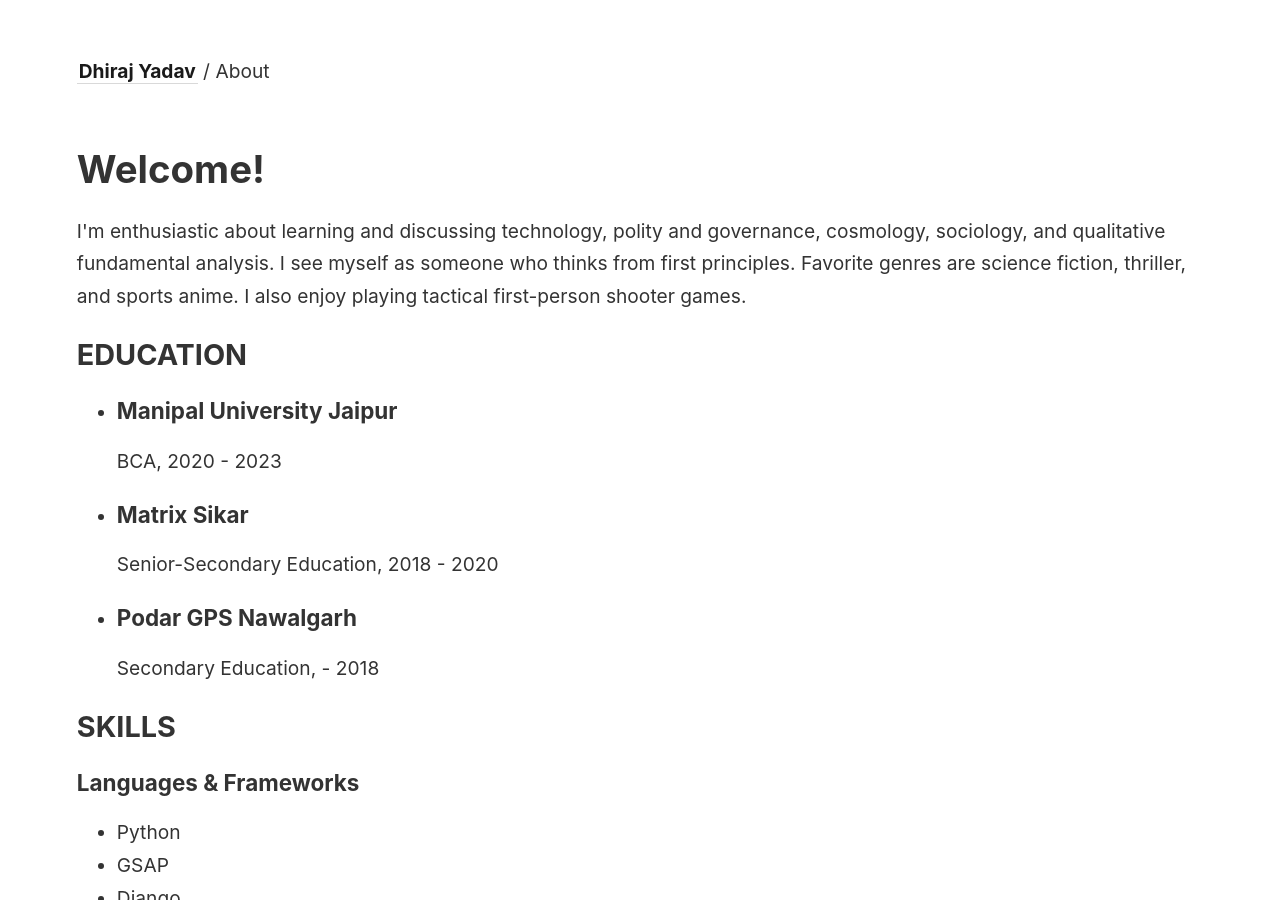
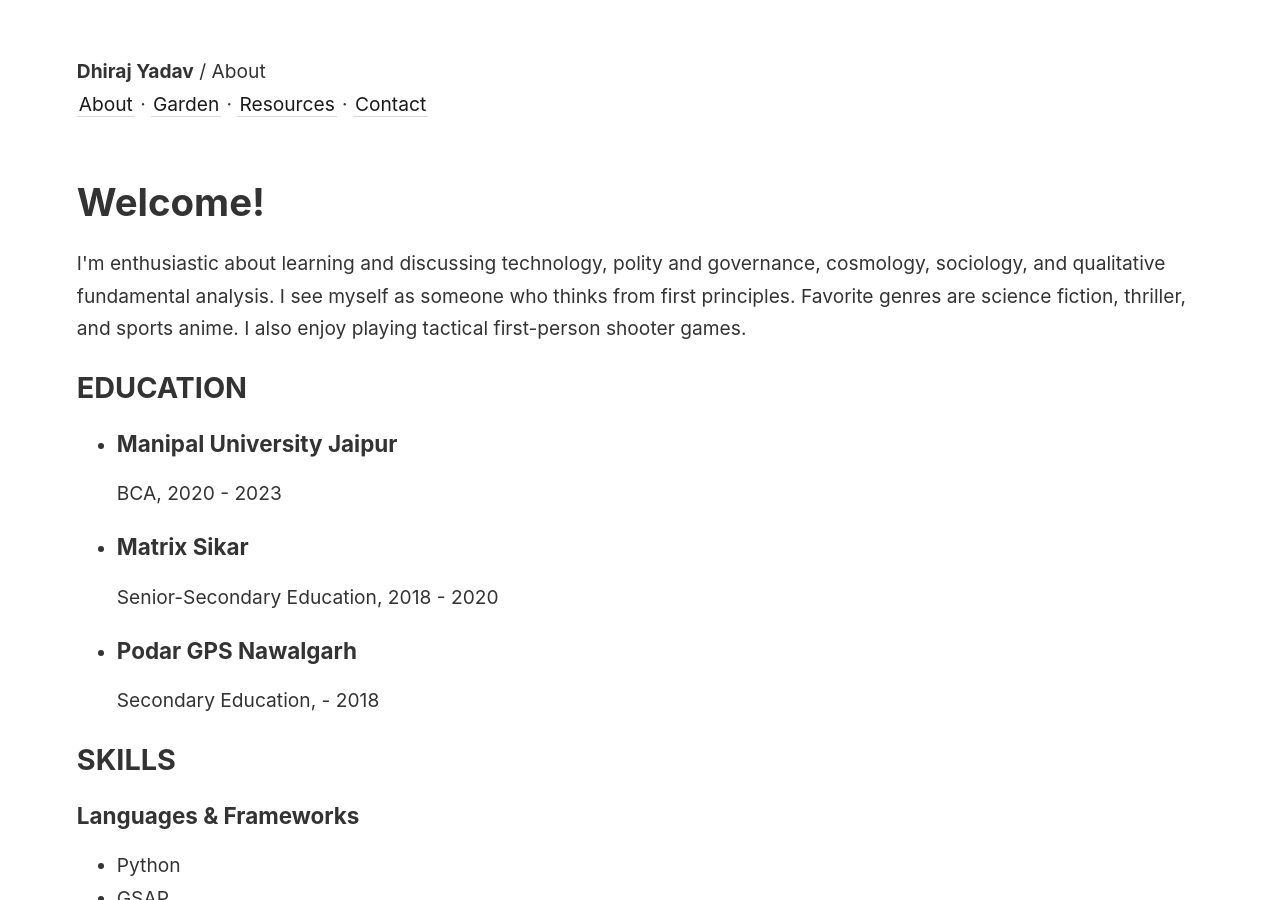
Before and after one commit to dhiraj-ydv/digitalgarden, a Jekyll site: the page built from _pages/about.md, in a window 1280 px wide and 900 px high. Built offline with Jekyll 4.4.1, drawn with Linux system fonts in a browser that asks for light colours.

Commit message:
Update nav.html

```diff
--- a/_includes/nav.html
+++ b/_includes/nav.html
@@ -1,6 +1,8 @@
 <div>
-    <a class="internal-link" href="{{ site.baseurl }}/"><b>{{ site.title }}</b></a> / {{ page.title }}
+    <!--<a class="internal-link" href="{{ site.baseurl }}/">--><b>{{ site.title }}</b><!--</a>--> / {{ page.title }}
     <!--
     <span class="internal-link"><b>{{ site.title }}</b></span>
     -->
+    <br>
+    <a class="internal-link" href="https://dhirajyadav.site/">About</a>&nbsp·&nbsp<a class="internal-link" href="https://dhirajyadav.site/garden">Garden</a>&nbsp·&nbsp<a class="internal-link" href="https://dhirajyadav.site/useful_resources">Resources</a>&nbsp·&nbsp<a class="internal-link" href="https://dhirajyadav.site/contact">Contact</a>
 </div>
```
